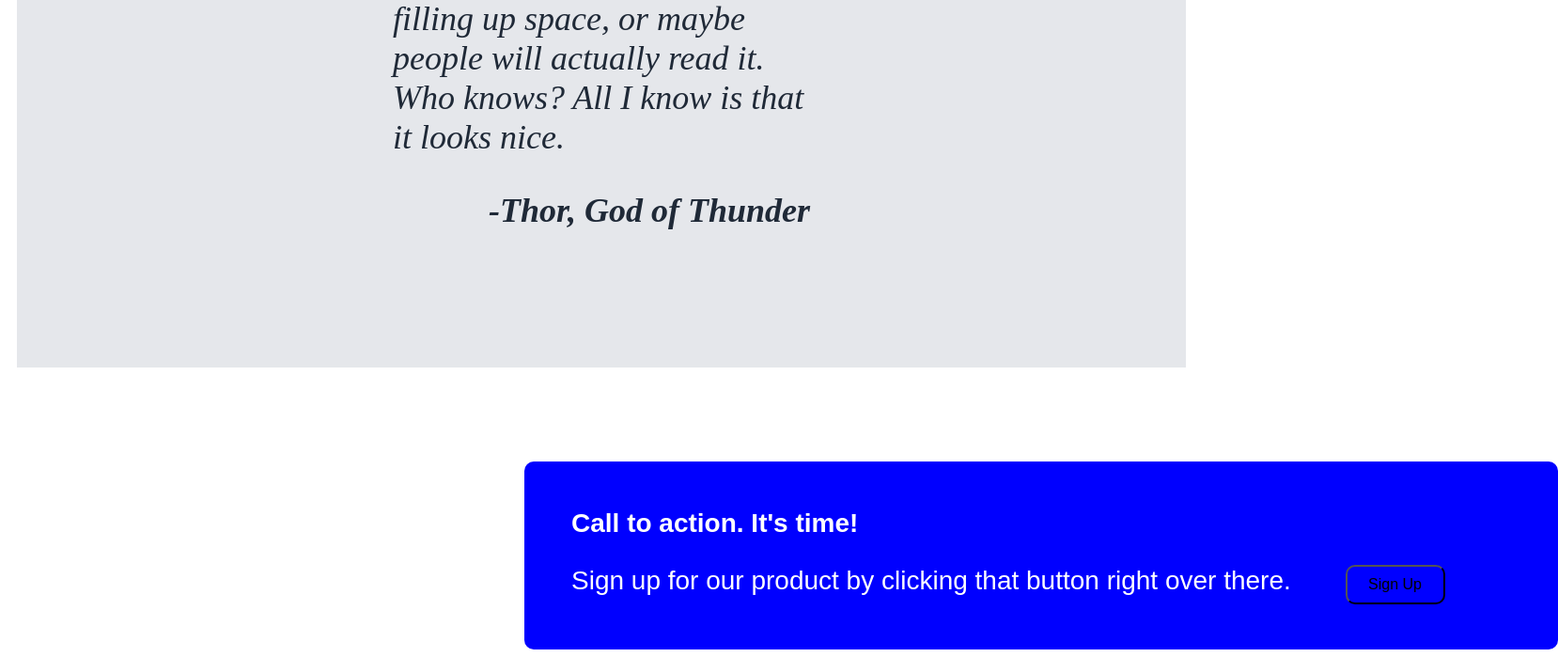
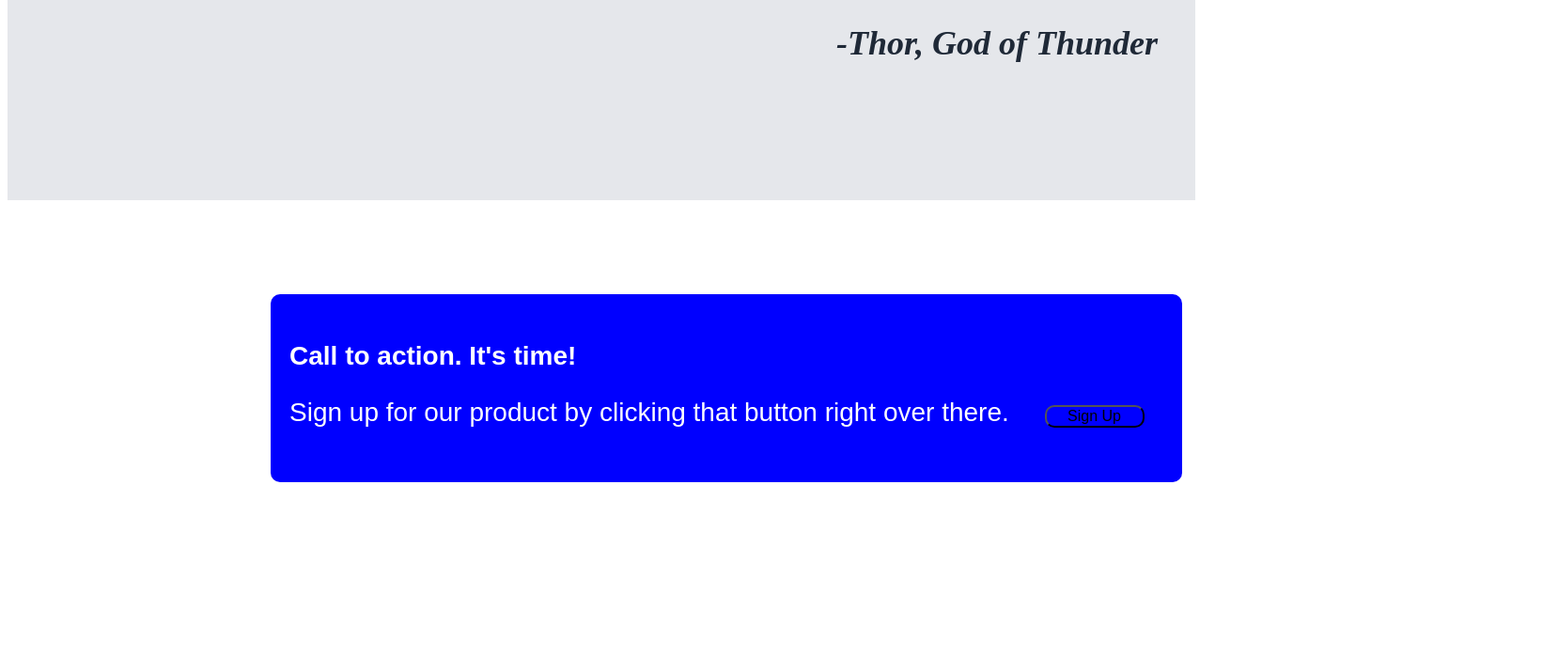
Before and after one commit to leeolivier/landing_page, a plain HTML site: page index.html in a window 1280 px wide. Shown: the part 1363-2062 px from the top of the page at 94% size, 1658 px wide, since content can reach past the window. After the commit the page ends 1884 px from the top, so only its background shows below. Drawn offline with Linux system fonts and the light colour scheme.

Commit message:
Add files via upload

```diff
--- a/index.css
+++ b/index.css
@@ -4,11 +4,11 @@
 
 .header {
     display:flex;
-    border: 0;
-    flex: 1;
+
+
 }
 
-  .header .header_logo {
+  .header_logo {
 
     font-size: 24px;
     color: #F9FAF8;
@@ -16,15 +16,16 @@
     padding-left: 250px;
    }
 
-  .header div {
+  .header div
+   {
     display: flex;
     text-align: right;
     background:#1F2937;
     color: #E5E7EB;
     font-family: sans-serif;
     padding-bottom: 50px;
-    padding-left:350px;
-    padding-right:540;
+    padding-left:150px;
+    padding-right:40;
     font-size:18px;
     flex: 1;
   }
@@ -50,7 +51,7 @@
     color: gray;
     font-family: sans-serif;
     font-size:28px;
-    padding-right: 150px;
+    padding-right: 40px;
     padding-left: 150px;
     padding-top: 50px;
 }
@@ -143,12 +144,12 @@
 
 .quote
 {
-  margin: 10px;
+
   padding-left: 400px;
-  padding-right: 400px;
+  padding-right: 40px;
   padding-top: 110px;
   padding-bottom: 110px;
-  margin: 10px;
+
   font-size: 36px;
   font-style: italic;
   background:#E5E7EB;
@@ -160,13 +161,12 @@
   font-family: sans-serif;
   font-size:28px;
   margin-top: 100px;
-  margin-left: 550px;
-  padding-left: 50px;
-  padding-right:50px;
+  margin-left: 280px;
+  padding-left: 20px;
   padding-top: 50px;
   padding-bottom: 50px;
   border-radius: 10px;
-  width: 1000px;
+  width: 950px;
   height: 100px;
   background-color: blue;
 }
--- a/index.html
+++ b/index.html
@@ -49,8 +49,8 @@
 
     <div class="call_to_action"><strong>Call to action. It's time!</strong>
         <p>Sign up for our product by clicking that button right over there.
-            <button style="width: 106px; margin-left: 50px; background-color: blue;
-            padding: 10px; border-radius: 10px; font-size: 16px">Sign Up</button></p>
+            <button style="width: 106px; margin-left: 30px; background-color: blue;
+             border-radius: 10px; font-size: 16px">Sign Up</button></p>
 
     </div>
 
```
